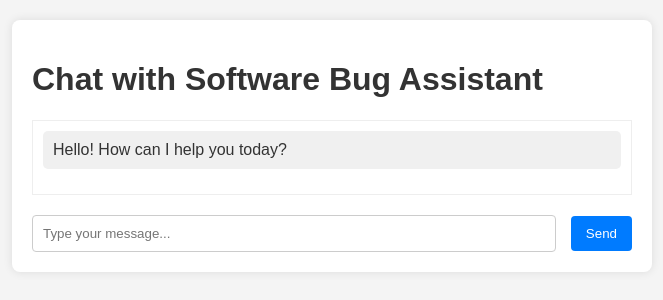
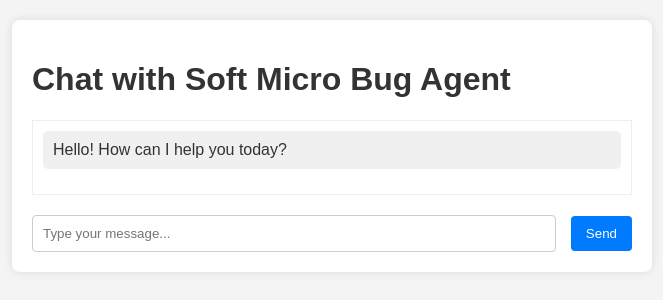
Before and after one commit to ypenn21/adk-agents, a Django app: page /agent/interact/ in a window 1280 px wide. Shown: the top 300 px of the page, without its empty margins (308-971 px from the left). Run offline with Django 5.2, Linux system fonts and the light colour scheme.

Commit message:
change chat title for the app

```diff
--- a/adk_bug_ticket_agent/templates/adk_agent/interact.html
+++ b/adk_bug_ticket_agent/templates/adk_agent/interact.html
@@ -1,7 +1,7 @@
 <!DOCTYPE html>
 <html>
 <head>
-    <title>ADK Agent Interaction</title>
+    <title>Soft Micro ADK Agent Interaction</title>
     <style>
         body { font-family: sans-serif; margin: 20px; background-color: #f4f4f4; color: #333; }
         h1 { color: #333; }
@@ -72,7 +72,7 @@
 </head>
 <body>
     <div id="chatbox">
-        <h1>Chat with Software Bug Assistant</h1>
+        <h1>Chat with Soft Micro Bug Agent</h1>
         <div id="conversation">
             <div class="message agent-message">Hello! How can I help you today?</div>
         </div>
```
